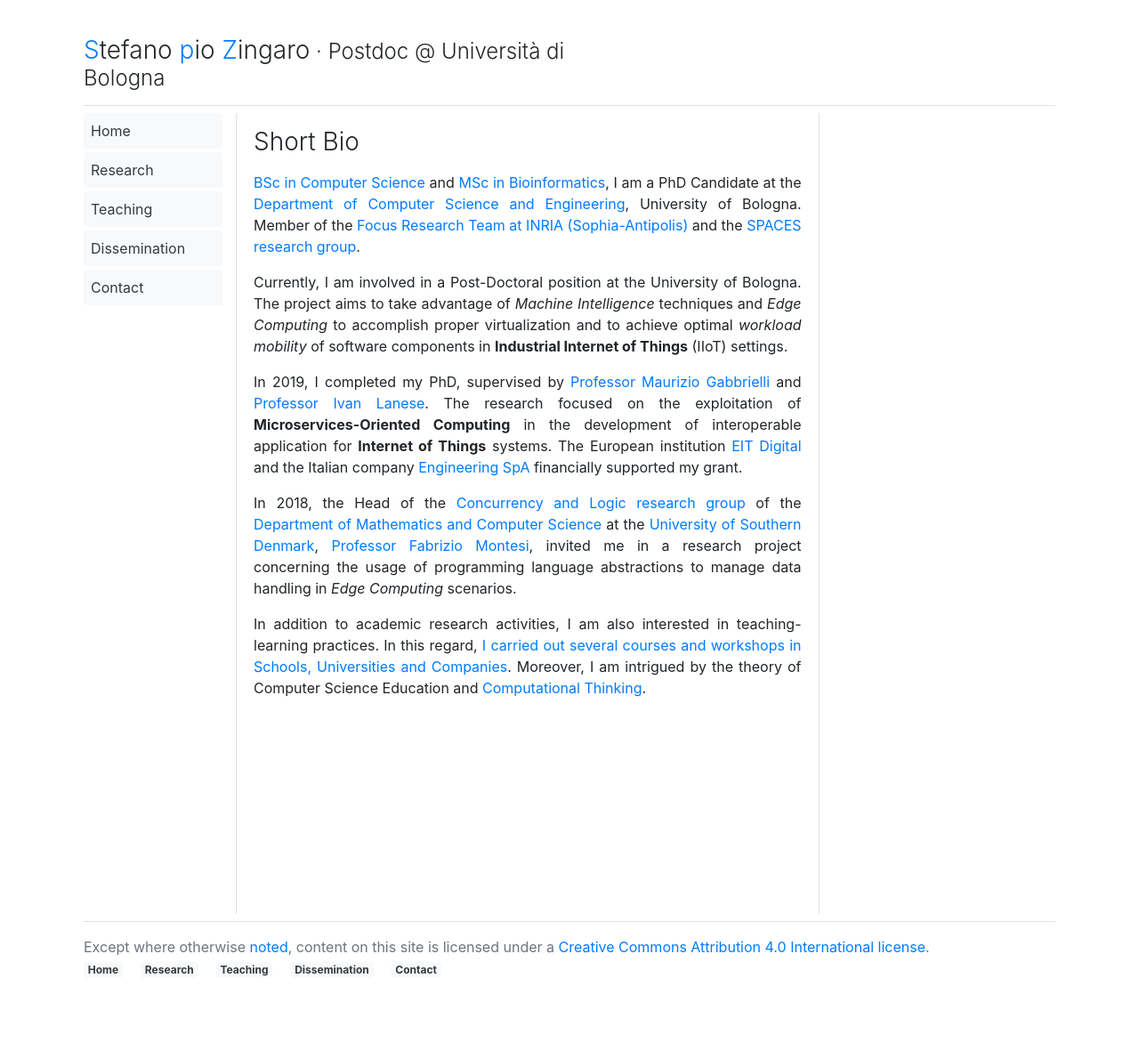
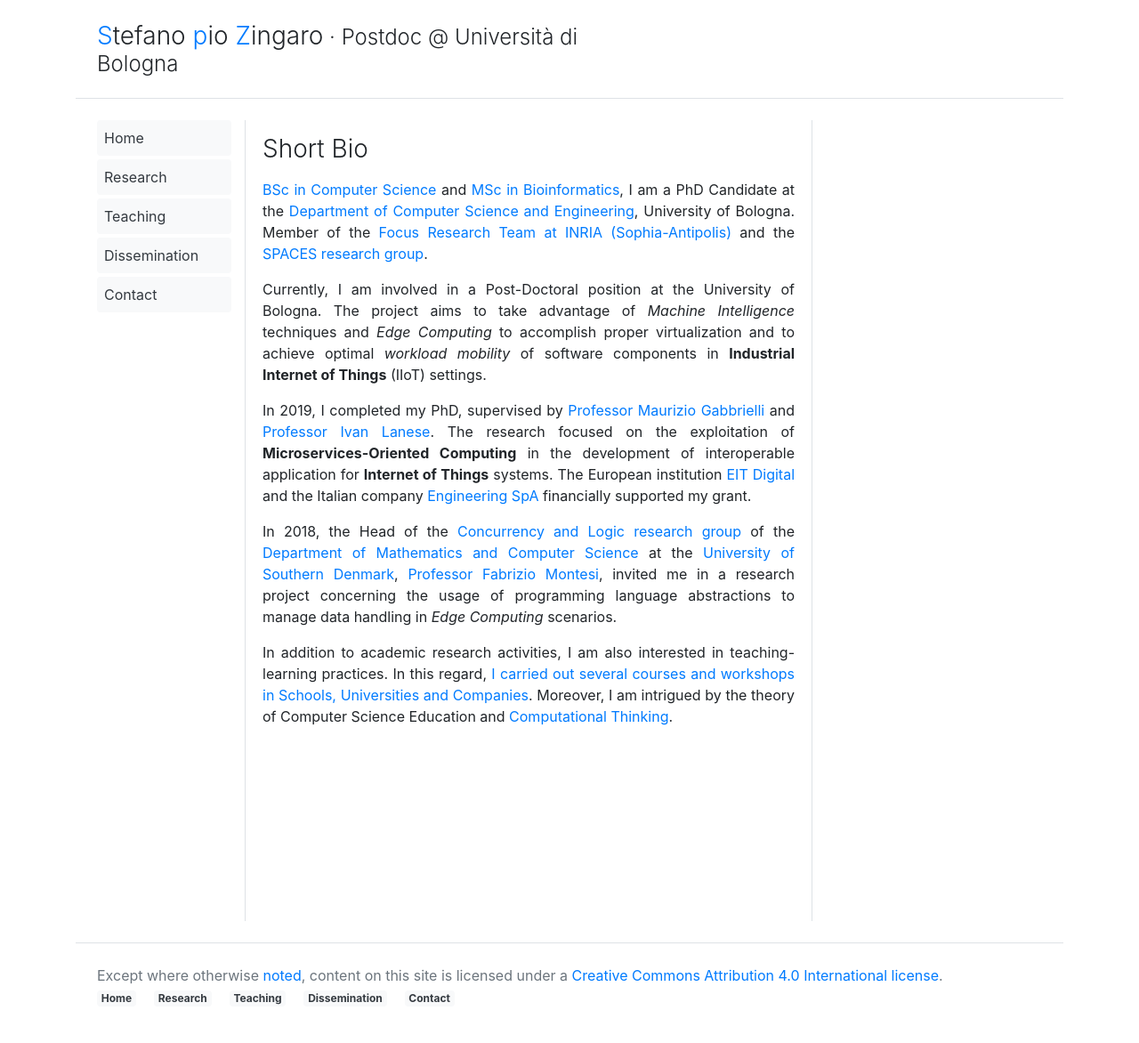
Before and after one commit to saltgz/saltgz.github.io, a Jekyll site: the page built from index.md, in a window 1280 px wide. Shown: the whole page at 89% size. Built offline with Jekyll 4.4.1, drawn with Linux system fonts in a browser that asks for light colours; comment, search, counter and statistics services are not loaded.

Commit message:
Update default.html

```diff
--- a/_layouts/default.html
+++ b/_layouts/default.html
@@ -5,17 +5,17 @@
   {%- include head.html -%}
 </head>
 
-<body class="container p-4">
+<body class="container">
 
-  <header class="border-bottom py-3">
+  <header class="border-bottom p-4">
     {%- include header.html -%}
   </header>
 
-  <main id="content" role="main" class="py-2">
+  <main id="content" role="main" class="p-4">
     {%- include main.html -%}
   </main>
 
-  <footer class="border-top py-3">
+  <footer class="border-top p-4">
     {%- include footer.html -%}
   </footer>
 
```
